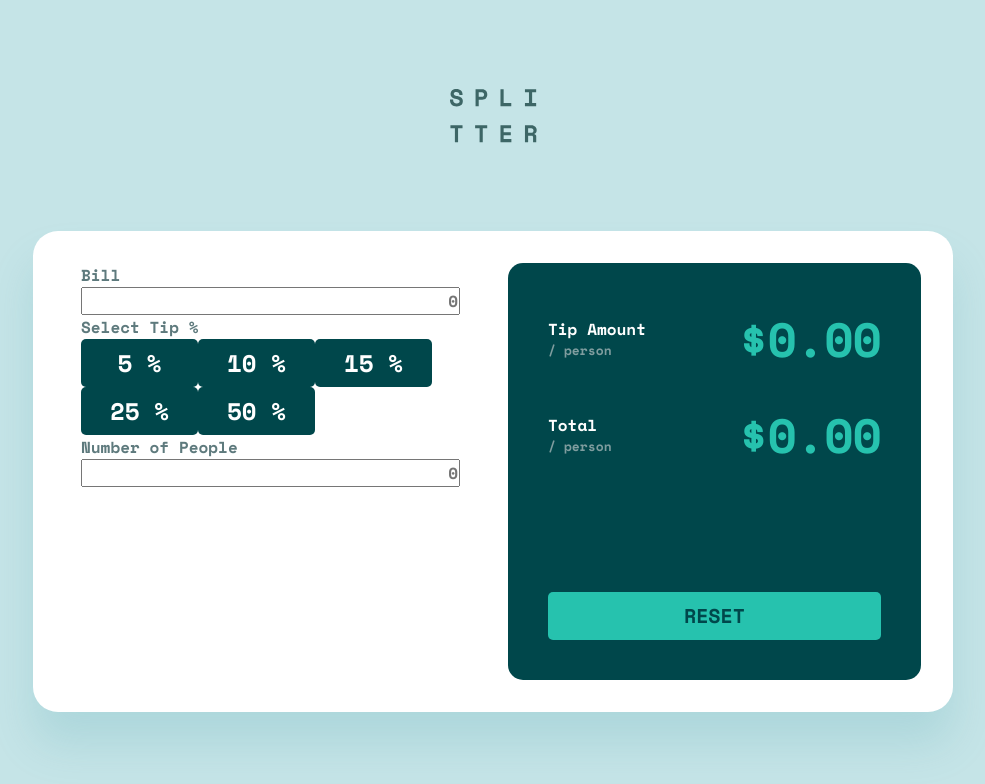
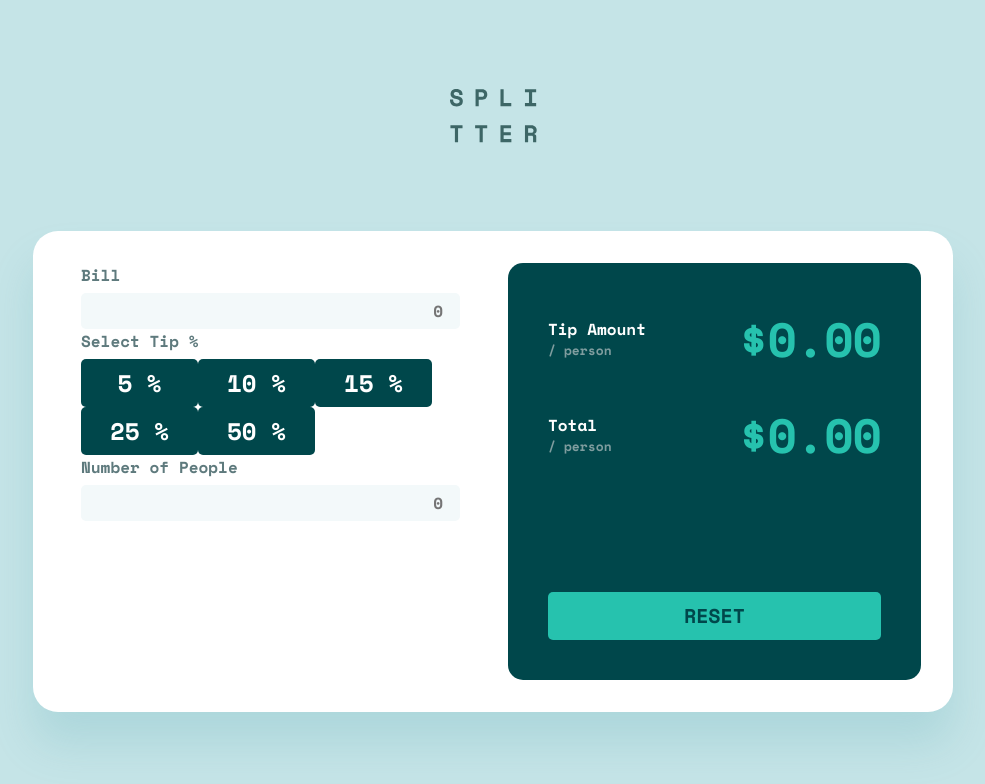
Before and after one commit to ostapyshyn/FM-Tip-calculator-app, a React (Create React App) app: page / in a window 1280 px wide. Shown: the top 784 px of the page, without its empty margins (147-1132 px from the left). Built offline with nearby package versions, Linux system fonts and the light colour scheme.

Commit message:
Add input styles

```diff
--- a/src/components/Calculator/Calculator.module.scss
+++ b/src/components/Calculator/Calculator.module.scss
@@ -22,10 +22,20 @@
       font-size: 16px;
       line-height: 24px;
       color: #5e7a7d;
+      margin-bottom: 6px;
     }
     input {
       width: 100%;
       text-align: end;
+      background: #f3f9fa;
+      border-radius: 5px;
+      border: none;
+      padding-block: 6px;
+      padding-right: 17px;
+      &:focus {
+        border: 2px solid #26c2ae;
+        outline: none;
+      }
     }
     .tip {
       width: 117px;
@@ -55,6 +65,13 @@
       padding-block: 9px;
       width: 100%;
       margin-top: 97px;
+      cursor: pointer;
+      &:hover {
+        background: #9fe8df;
+      }
+      &:active {
+        transform: scale(0.98);
+      }
     }
     .line {
       display: flex;
```
